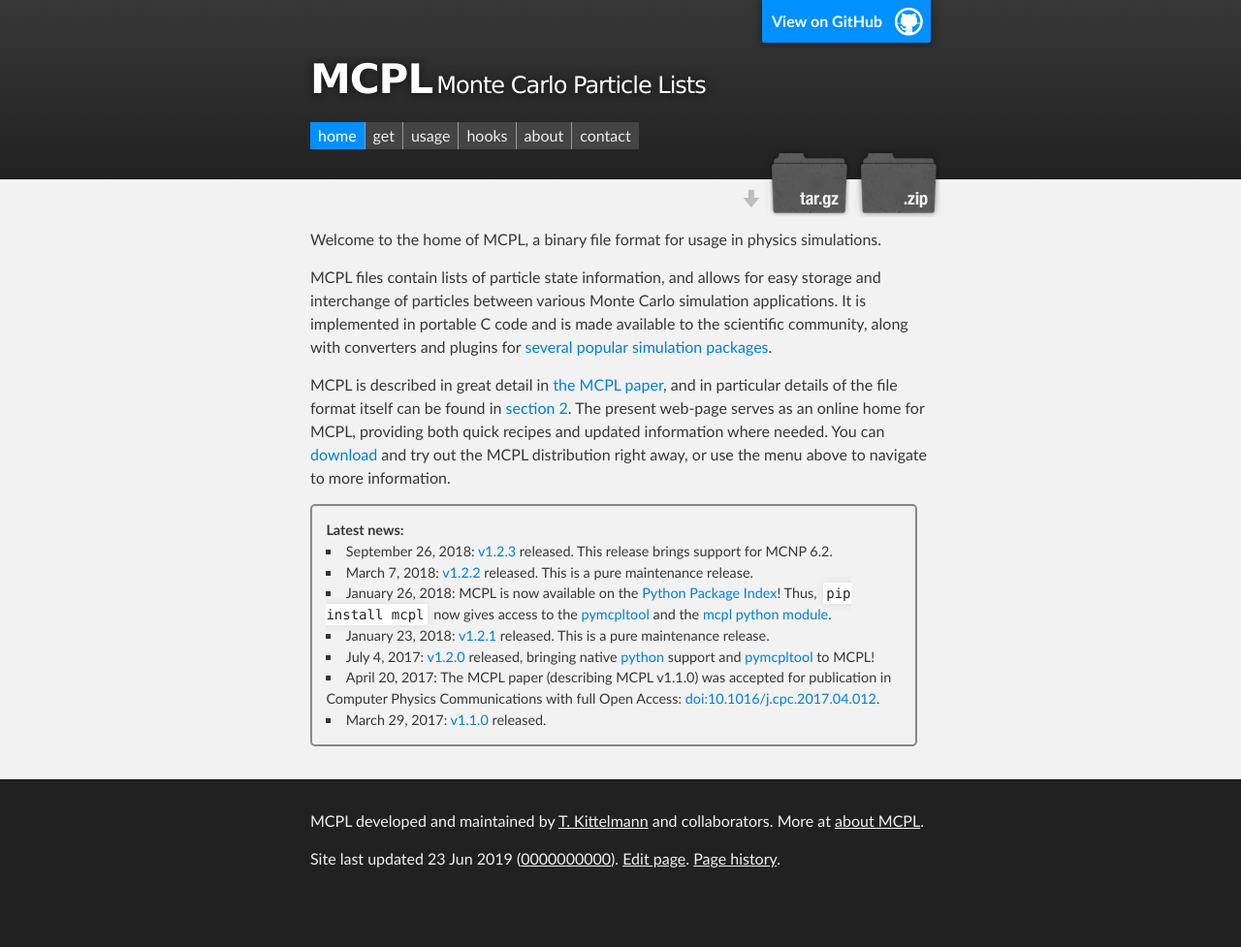
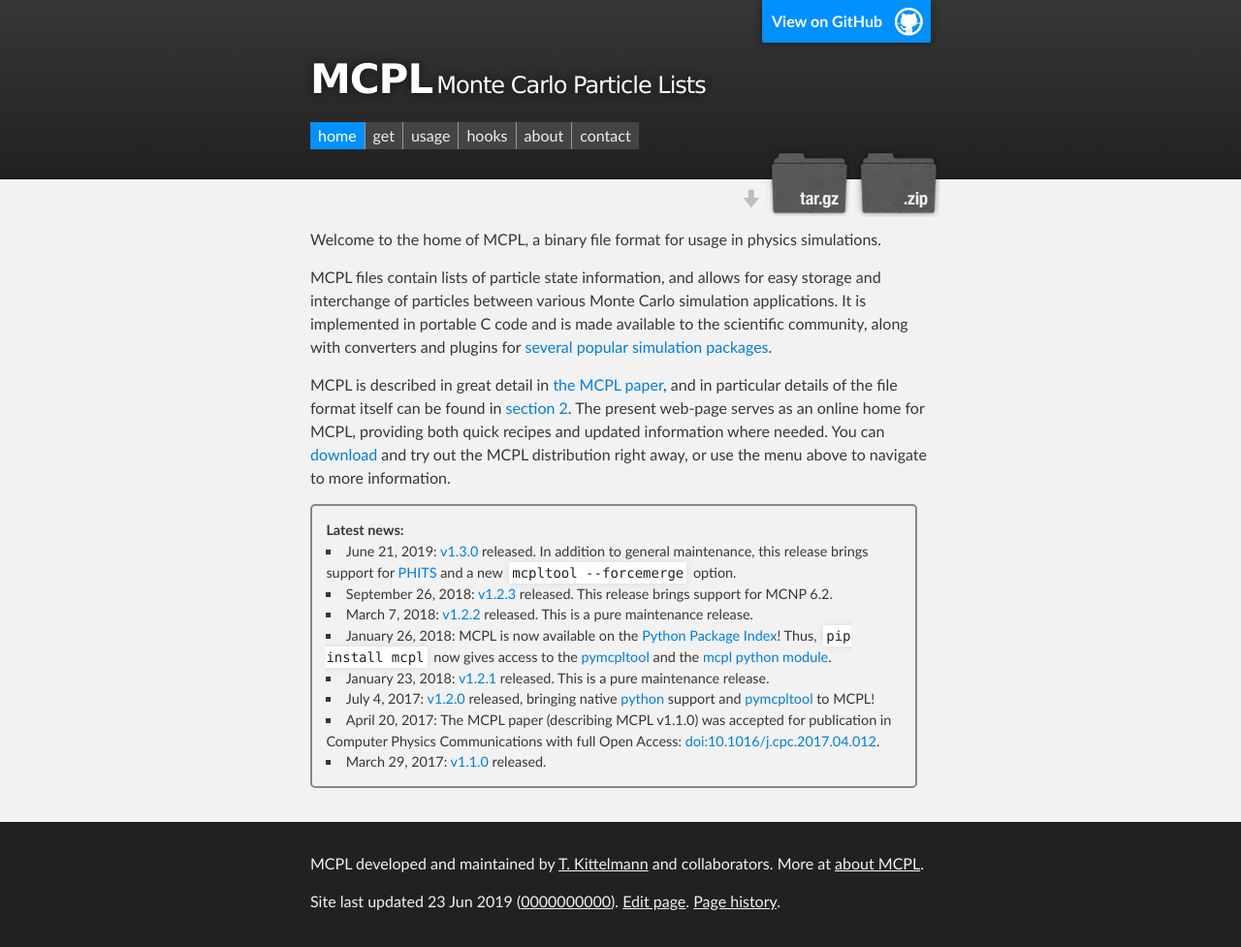
Before and after one commit to mctools/mcpl, a Jekyll site: the page built from index.md, in a window 1280 px wide. Shown: the whole page at 97% size. Built offline with Jekyll 4.4.1, drawn with Linux system fonts in a browser that asks for light colours; before the commit the page ends 933 px from its top, so only the background shows below that.

Commit message:
More doc updates concerning PHITS and Python

```diff
--- a/index.md
+++ b/index.md
@@ -21,6 +21,10 @@ both quick recipes and updated information where needed. You can [download](LOCA
 and try out the MCPL distribution right away, or use the
 menu above to navigate to more information.
 
+* June 21, 2019:
+  [v1.3.0](https://github.com/mctools/mcpl/releases/tag/v1.3.0)
+  released. In addition to general maintenance, this release brings support for
+  [PHITS](https://phits.jaea.go.jp/) and a new `mcpltool --forcemerge` option.
 * September 26, 2018:
   [v1.2.3](https://github.com/mctools/mcpl/releases/tag/v1.2.3)
   released. This release brings support for MCNP 6.2.
```
